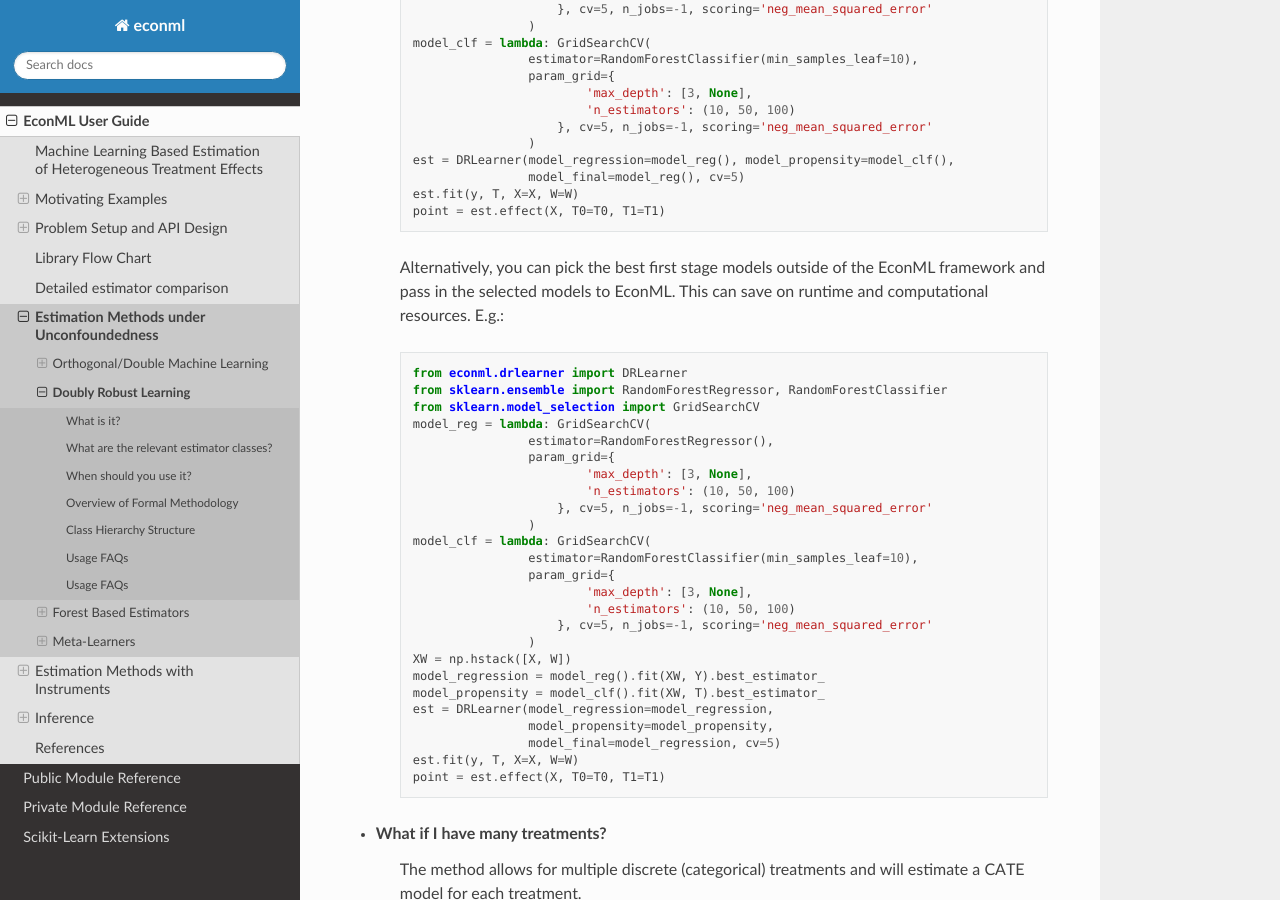
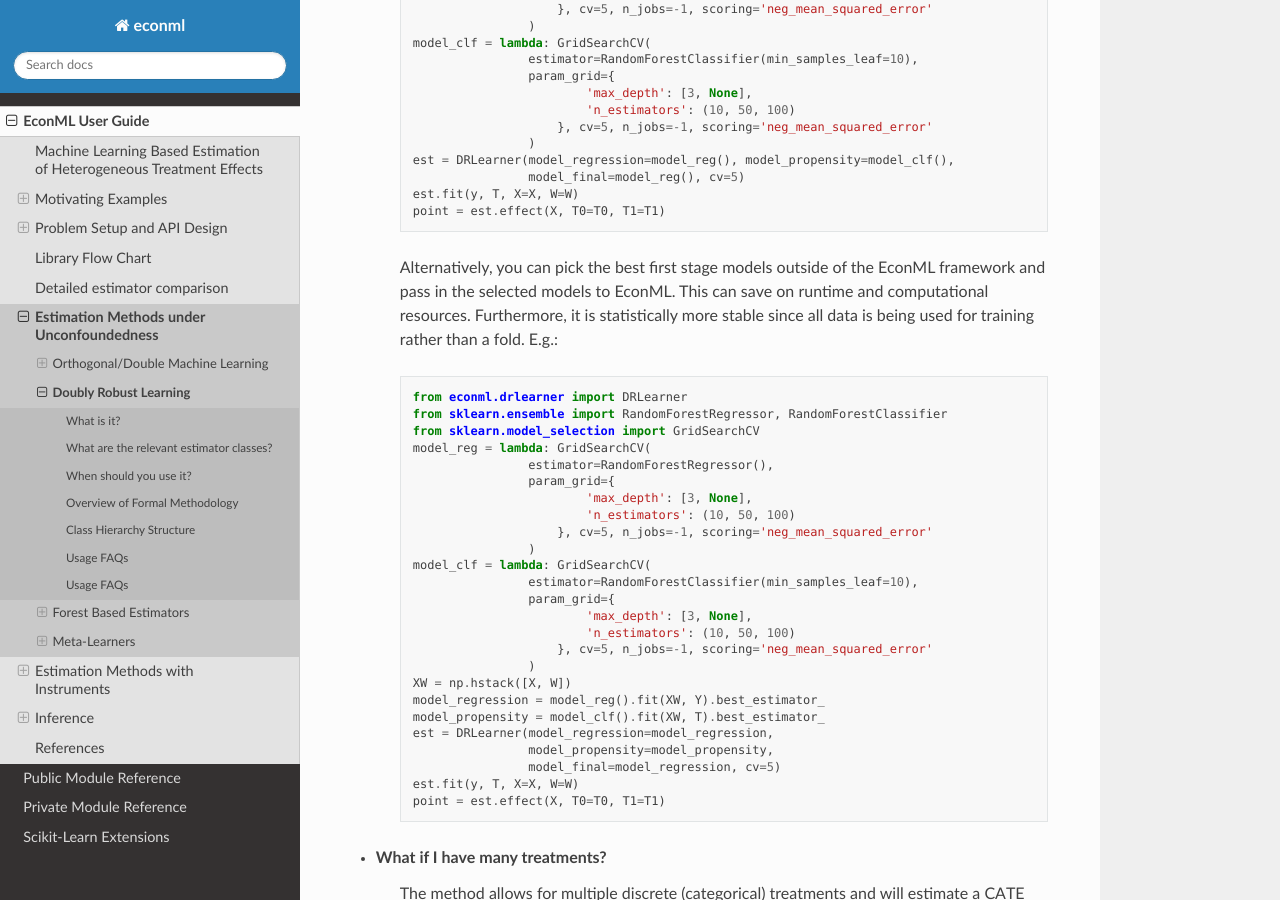
Before and after one commit to py-why/EconML, a Sphinx documentation site: the page built from doc/spec/estimation/dr.rst, in a window 1280 px wide and 900 px high, scrolled down 8750 px. Built offline with Sphinx 7.4.7 and the Read the Docs theme 2.0.0, drawn with Linux system fonts in a browser that asks for light colours.

Commit message:
Addressed PR comments

```diff
--- a/doc/spec/estimation/dr.rst
+++ b/doc/spec/estimation/dr.rst
@@ -432,7 +432,8 @@ Usage FAQs
         point = est.effect(X, T0=T0, T1=T1)
 
     Alternatively, you can pick the best first stage models outside of the EconML framework and pass in the selected models to EconML.
-    This can save on runtime and computational resources. E.g.:
+    This can save on runtime and computational resources. Furthermore, it is statistically more stable since all data is being used for
+    training rather than a fold. E.g.:
 
     .. testcode::
 
```
Also changed, not shown: README.md (+3 -3 lines), doc/spec/estimation/dml.rst (+2 -1 lines), 1 other file.
